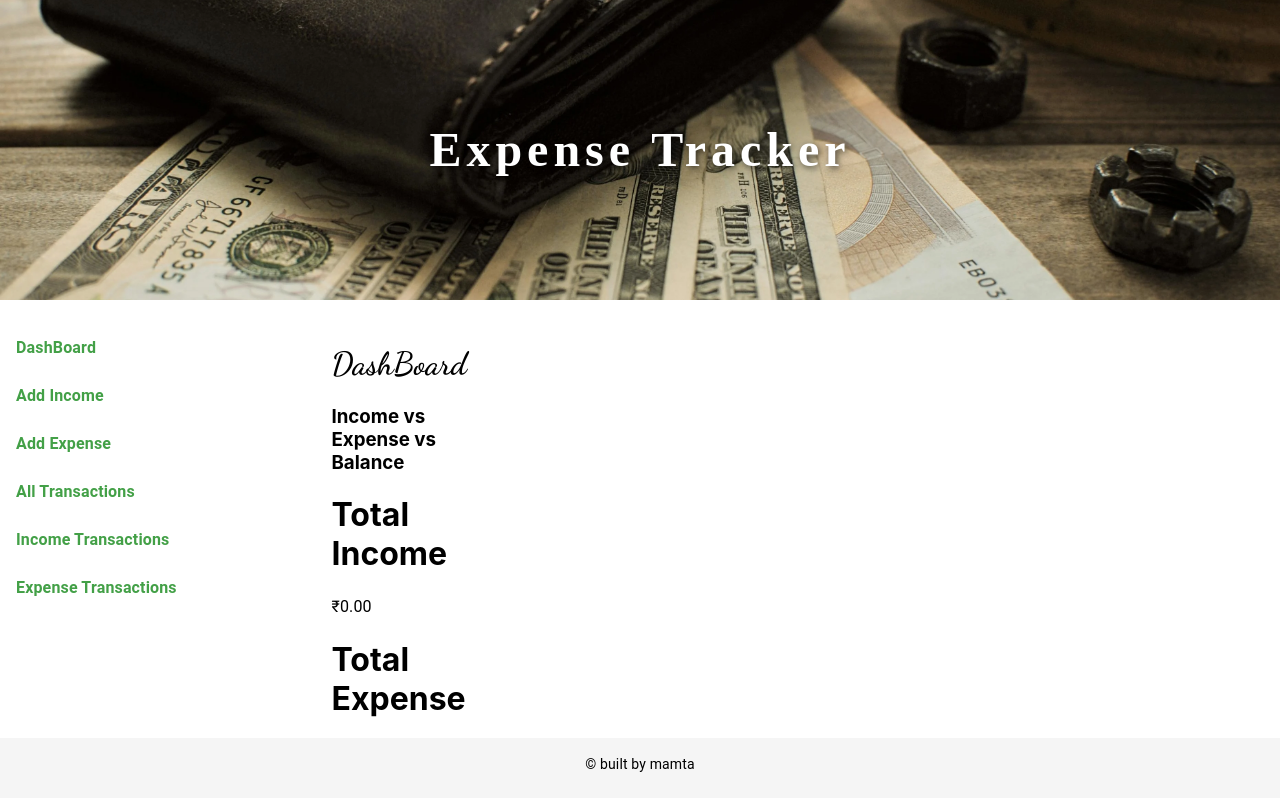
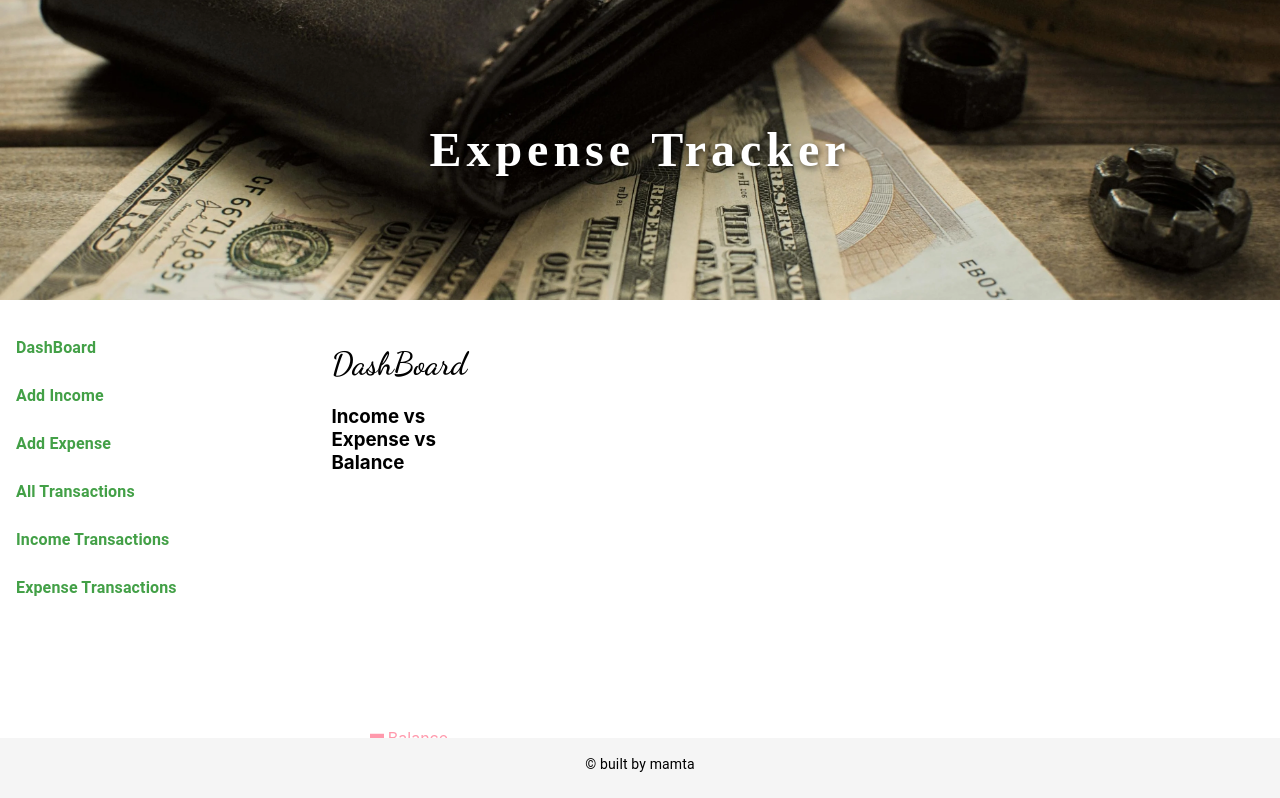
Before and after one commit to codewithMamtaR/expensetracker, a React (Create React App) app: page /dashboard in a window 1280 px wide. Shown: the top 798 px of the page. Built offline with nearby package versions, Linux system fonts and the light colour scheme.

Commit message:
changed piechart

```diff
--- a/src/pages/DashBoard.jsx
+++ b/src/pages/DashBoard.jsx
@@ -25,8 +25,8 @@ const DashBoard = ()=>{
 
       <Box component="h3">Income vs Expense vs Balance</Box>
 
-      <Box sx={{ width: "100%", height: "100%" }}>
-      <ResponsiveContainer>
+      <Box sx={{ width: "100%", height: 300 }}>
+      <ResponsiveContainer width="100%" height="100%">
 
       <PieChart >
         <Pie
```
